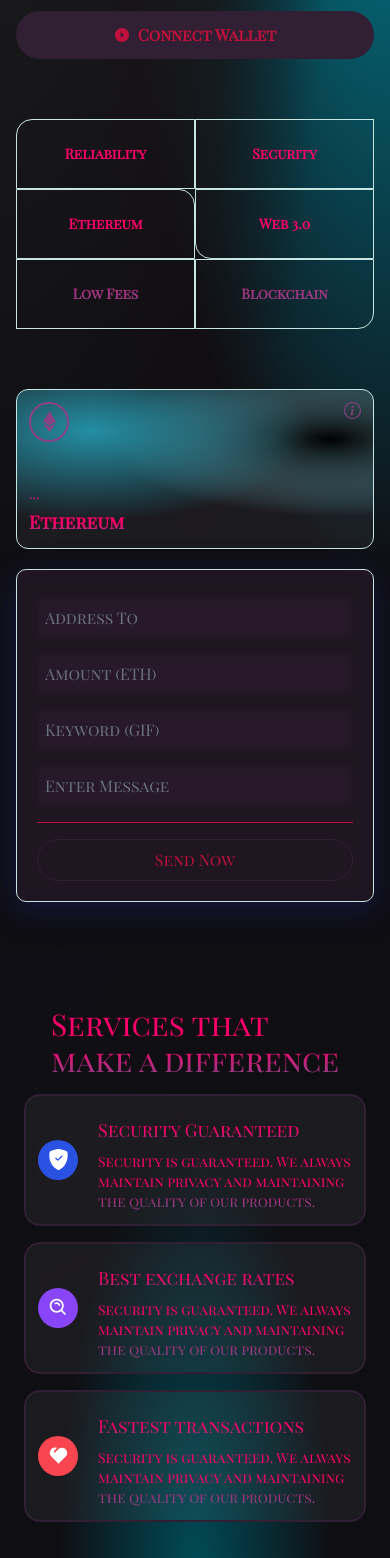
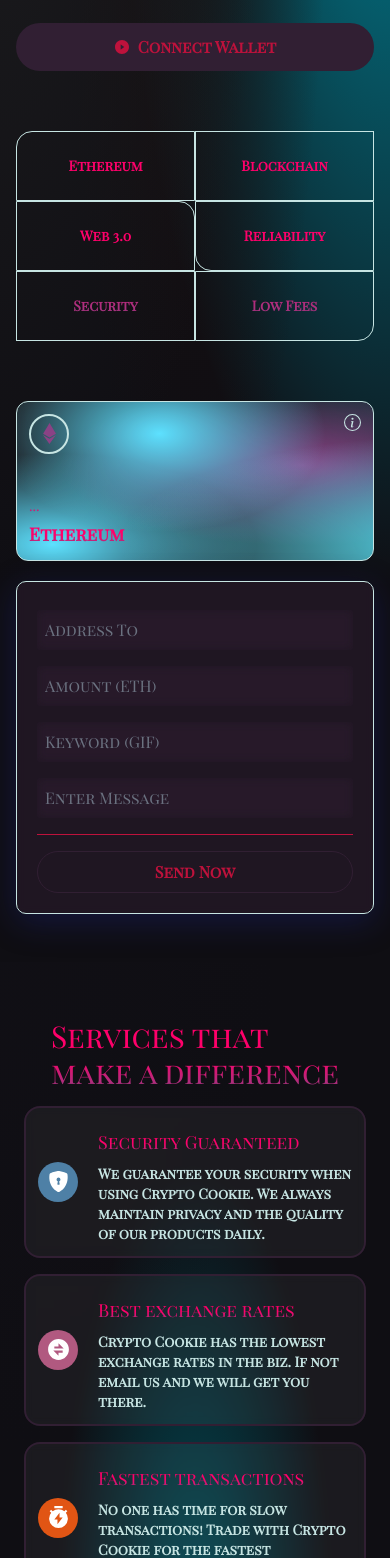
Before and after one commit to Jacobharv00/crypto-cookie, a React (Vite) app in the folder client/: page / in a window 390 px wide. Shown: the part 317-1875 px from the top of the page. Built offline with nearby package versions, Linux system fonts and the light colour scheme.

Commit message:
added links and styling

```diff
--- a/client/src/components/Footer.jsx
+++ b/client/src/components/Footer.jsx
@@ -9,27 +9,27 @@
           <h3 className='text-3xl pl-2 mt-4 text-gradient'>Crypto Cookie</h3>
         </div>
         <div className='flex flex-1 justify-evenly items-center flex-wrap sm:mt-0 mt-5 w-full'>
-          <p className='text-gradient text-base text-center mx-2 cursor-pointer'>
+          <a href='https://www.google.com/finance/quote/ETH-USD?sa=X&ved=2ahUKEwjUgpSUwLn1AhULP30KHT-PCcwQ-fUHegQIKRAS&window=6M' target='_blank' className='text-gradient text-base text-center mx-2 cursor-pointer hover:text-xl transition-all'>
             Market
-          </p>
-          <p className='text-gradient text-base text-center mx-2 cursor-pointer'>
+          </a>
+          <a href='https://fx-rate.net/ETH/USD/' target='_blank' className='text-gradient text-base text-center mx-2 cursor-pointer hover:text-xl transition-all'>
             Exchange
-          </p>
-          <p className='text-gradient text-base text-center mx-2 cursor-pointer'>
+          </a>
+          <a href='https://ethereum.org/en/developers/tutorials/' target='_blank' className='text-gradient text-base text-center mx-2 cursor-pointer hover:text-xl transition-all'>
             Tutorials
-          </p>
-          <p className='text-gradient text-base text-center mx-2 cursor-pointer'>
+          </a>
+          <a href='https://metamask.io/' target='_blank' className='text-gradient text-base text-center mx-2 cursor-pointer hover:text-xl transition-all'>
             Wallets
-          </p>
+          </a>
         </div>
       </div>
       <div className='flex justify-center items-center flex-col mt-5'>
         <p className='text-gradient text-sm text-center font-bold'>
           Come Join Us
         </p>
-        <p className='text-gradient text-sm text-center font-bold'>
+        <a href='mailto:cryptocookie@gmail.com' className='text-gradient text-sm text-center font-bold hover:text-xl transition-all'>
           cryptocookie@gmail.com
-        </p>
+        </a>
       </div>
       <div className='sm:w-[90%] w-full h-[0.25px] bg-cyan-700 mt-5' />
       <div className='sm:w-[90%] w-full flex justify-between items-center mt-3'>
--- a/client/src/components/Navbar.jsx
+++ b/client/src/components/Navbar.jsx
@@ -3,10 +3,10 @@
 import cookie1 from '../../images/cookie1.png'
 import { useState } from 'react'
 
-const NavbarItem = ( { title, classProps } ) => {
+const NavbarItem = ( { title, classProps, link } ) => {
   return (
     <li className={ `mx-4 cursor-pointer text-gradient ${classProps}` }>
-      { title }
+      <a className='hover:text-3xl transition-all' href={ link } target='_blank'>{ title }</a>
     </li>
   )
 }
@@ -25,9 +25,10 @@
         <h1 className='text-4xl text-gradient'>Crypto Cookie</h1>
       </div>
       <ul className='text-black text-2xl md:flex hidden list-none flex-row justify-between items-center flex-initial'>
-        { [ 'Market', 'Exchange', 'Tutorials', 'Wallets' ].map( ( item, index ) => (
-          <NavbarItem key={ item + index } title={ item } />
-        ) ) }
+        <NavbarItem title='Market' link='https://www.google.com/finance/quote/ETH-USD?sa=X&ved=2ahUKEwjUgpSUwLn1AhULP30KHT-PCcwQ-fUHegQIKRAS&window=6M' />
+        <NavbarItem title='Exchange' link='https://fx-rate.net/ETH/USD/' />
+        <NavbarItem title='Tutorials' link='https://ethereum.org/en/developers/tutorials/' />
+        <NavbarItem title='Wallets' link='https://metamask.io/' />
       </ul>
       <div className='flex relative'>
         { toggleMenu
@@ -42,13 +43,10 @@
             <li className='text-xl w-full my-2'>
               <AiOutlineClose onClick={ () => setToggleMenu( false ) } />
             </li>
-            { [ 'Market', 'Exchange', 'Tutorials', 'Wallets' ].map( ( item, index ) => (
-              <NavbarItem
-                key={ item + index }
-                title={ item }
-                classProps='my-2 text-lg'
-              />
-            ) ) }
+            <NavbarItem title='Market' link='https://www.google.com/finance/quote/ETH-USD?sa=X&ved=2ahUKEwjUgpSUwLn1AhULP30KHT-PCcwQ-fUHegQIKRAS&window=6M' classProps='my-2 text-lg font-bold' />
+            <NavbarItem title='Exchange' link='https://fx-rate.net/ETH/USD/' classProps='my-2 text-lg font-bold' />
+            <NavbarItem title='Tutorials' link='https://ethereum.org/en/developers/tutorials/' classProps='my-2 text-lg font-bold' />
+            <NavbarItem title='Wallets' link='https://metamask.io/' classProps='my-2 text-lg font-bold' />
           </ul>
         ) }
       </div>
--- a/client/src/components/Services.jsx
+++ b/client/src/components/Services.jsx
@@ -1,15 +1,15 @@
-import { BsShieldFillCheck } from 'react-icons/bs'
-import { BiSearchAlt } from 'react-icons/bi'
-import { RiHeart2Fill } from 'react-icons/ri'
+import { BsShieldLockFill } from 'react-icons/bs'
+import { RiExchangeFill } from 'react-icons/ri'
+import { RiTimerFlashFill } from 'react-icons/ri'
 
 const ServiceCard = ( { color, title, icon, subtitle } ) => (
-  <div className='flex flex-row justify-start items-center white-glassmorphism p-3 m-2 cursor-pointer border-2 border-[#311F33] hover:shadow-xl'>
+  <div className='flex flex-row justify-start items-center white-glassmorphism p-3 m-2 cursor-pointer border-2 border-[#311F33] hover:shadow-2xl'>
     <div className={ `w-10 h-10 rounded-full flex justify-center items-center ${color}` }>
       { icon }
     </div>
     <div className='ml-5 flex flex-col flex-1'>
       <h3 className='mt-2 text-gradient text-lg'>{ title }</h3>
-      <p className='mt-2 text-gradient text-sm md:w-9/12'>{ subtitle }</p>
+      <p className='mt-2 text-[#C7E5E3] font-bold text-sm md:w-9/12'>{ subtitle }</p>
     </div>
   </div>
 )
@@ -26,22 +26,22 @@
         </div>
         <div className='flex-1 flex flex-col justify-start items-center'>
           <ServiceCard
-            color='bg-[#2952E3]'
+            color='bg-[#4E80A6]'
             title='Security Guaranteed'
-            icon={ <BsShieldFillCheck fontSize={ 21 } className='text-white' /> }
-            subtitle='Security is guaranteed. We always maintain privacy and maintaining the quality of our products. '
+            icon={ <BsShieldLockFill fontSize={ 21 } className='text-white' /> }
+            subtitle='We guarantee your security when using Crypto Cookie. We always maintain privacy and the quality of our products daily.'
           />
           <ServiceCard
-            color='bg-[#8945F8]'
+            color='bg-[#B15980]'
             title='Best exchange rates'
-            icon={ <BiSearchAlt fontSize={ 21 } className='text-white' /> }
-            subtitle='Security is guaranteed. We always maintain privacy and maintaining the quality of our products. '
+            icon={ <RiExchangeFill fontSize={ 25 } className='text-white' /> }
+            subtitle='Crypto Cookie has the lowest exchange rates in the biz. If not email us and we will get you there.'
           />
           <ServiceCard
-            color='bg-[#F84550]'
+            color='bg-[#E15514]'
             title='Fastest transactions'
-            icon={ <RiHeart2Fill fontSize={ 21 } className='text-white' /> }
-            subtitle='Security is guaranteed. We always maintain privacy and maintaining the quality of our products. '
+            icon={ <RiTimerFlashFill fontSize={ 25 } className='text-white' /> }
+            subtitle='No one has time for slow transactions! Trade with Crypto Cookie for the fastest transaction speeds around.'
           />
         </div>
       </div>
--- a/client/src/components/Welcome.jsx
+++ b/client/src/components/Welcome.jsx
@@ -38,10 +38,10 @@
       <div className='flex mf:flex-row flex-col items-start justify-between md:p-20 py-12 px-4'>
         <div className='flex flex-1 justify-start flex-col mf:mr-10'>
           <h1 className='text-3xl sm:text-5xl text-white text-gradient py-1'>
-            Send Crypto <br /> across the world
+            Send Crypto <br /> anywhere in the world
           </h1>
           <p className='text-left mt-5 text-white text-gradient font-light md:w-9/12 w-11/12 text-base'>
-            Explore the crypto world. Buy and sell cryptocurrencies on Crypto Cookie.
+            Buy and sell cryptocurrencies on Crypto Cookie.
           </p>
           { !currentAccount && (
             <button
@@ -55,18 +55,18 @@
           ) }
           <div className='grid sm:grid-cols-3 grid-cols-2 w-full mt-10 text-gradient'>
             <div className={ `rounded-tl-2xl ${commonStyles}` }>
+              Ethereum
+            </div>
+            <div className={ commonStyles }>Blockchain</div>
+            <div className={ `rounded-tr-2xl ${commonStyles} ` }>
+              Web 3.0
+            </div>
+            <div className={ `rounded-bl-2xl ${commonStyles}` }>
               Reliability
             </div>
             <div className={ commonStyles }>Security</div>
-            <div className={ `rounded-tr-2xl ${commonStyles} ` }>
-              Ethereum
-            </div>
-            <div className={ `rounded-bl-2xl ${commonStyles}` }>
-              Web 3.0
-            </div>
-            <div className={ commonStyles }>Low Fees</div>
             <div className={ `rounded-br-2xl ${commonStyles}` }>
-              Blockchain
+              Low Fees
             </div>
           </div>
         </div>
@@ -74,10 +74,10 @@
           <div className='p-3 justify-end items-start flex-col rounded-xl h-40 sm:w-72 w-full my-5 eth-card white-glassmorphism border-1 border-[#C7E5E3]'>
             <div className='flex justify-between flex-col w-full h-full'>
               <div className='flex justify-between items-start'>
-                <div className='w-10 h-10 rounded-full border-2 border-[#8A4285] flex justify-center items-center'>
+                <div className='w-10 h-10 rounded-full border-2 border-[#C7E5E3] flex justify-center items-center'>
                   <SiEthereum fontSize={ 21 } color='#8A4285' />
                 </div>
-                <BsInfoCircle fontSize={ 17 } color='#8A4285' />
+                <BsInfoCircle fontSize={ 17 } color='#C7E5E3' />
               </div>
               <div>
                 <p className='text-gradient text-sm'>
@@ -115,7 +115,7 @@
               <button
                 type='button'
                 onClick={ handleSubmit }
-                className='text-rose-700 w-full mt-2 border-[1px] p-2 border-[#311F33] rounded-full cursor-pointer hover:bg-rose-200'
+                className='text-rose-700 font-bold w-full mt-2 border-[1px] p-2 border-[#311F33] rounded-full cursor-pointer hover:bg-rose-200'
               > Send Now
               </button>
             }
--- a/client/src/index.css
+++ b/client/src/index.css
@@ -72,16 +72,17 @@
 }
 
 .eth-card {
-  background-image:#FFF;
+  background-image:#C7E5E3;
   background-image:
-  radial-gradient(at 21% 26%, rgb(36, 144, 165) 0, transparent 55%),
-  radial-gradient(at 88% 31%, rgb(0, 0, 0) 0, transparent 50%),
-  radial-gradient(at 88% 31%, rgb(156, 232, 249) 0, transparent 50%);
+  radial-gradient(at 130% 90%, rgb(93, 235, 255) 0, transparent 55%),
+  radial-gradient(at 40% 20%, rgb(93, 225, 255) 0, transparent 55%),
+  radial-gradient(at 80% 40%, #8A4285 0, transparent 60%),
+  radial-gradient(at 10% 90%, rgb(93, 225, 255) 0, transparent 45%);
 }
 
 .text-gradient {
-  background-color: #000;
-  background-image: linear-gradient(0deg, #8A4285 10%, #ff006a 45%);
+  background-color: #FFF;
+  background-image: linear-gradient(0deg, #8A4285 5%, #ff006a 45%);
   background-clip: text;
   -webkit-background-clip: text;
   -webkit-text-fill-color: transparent;
```
